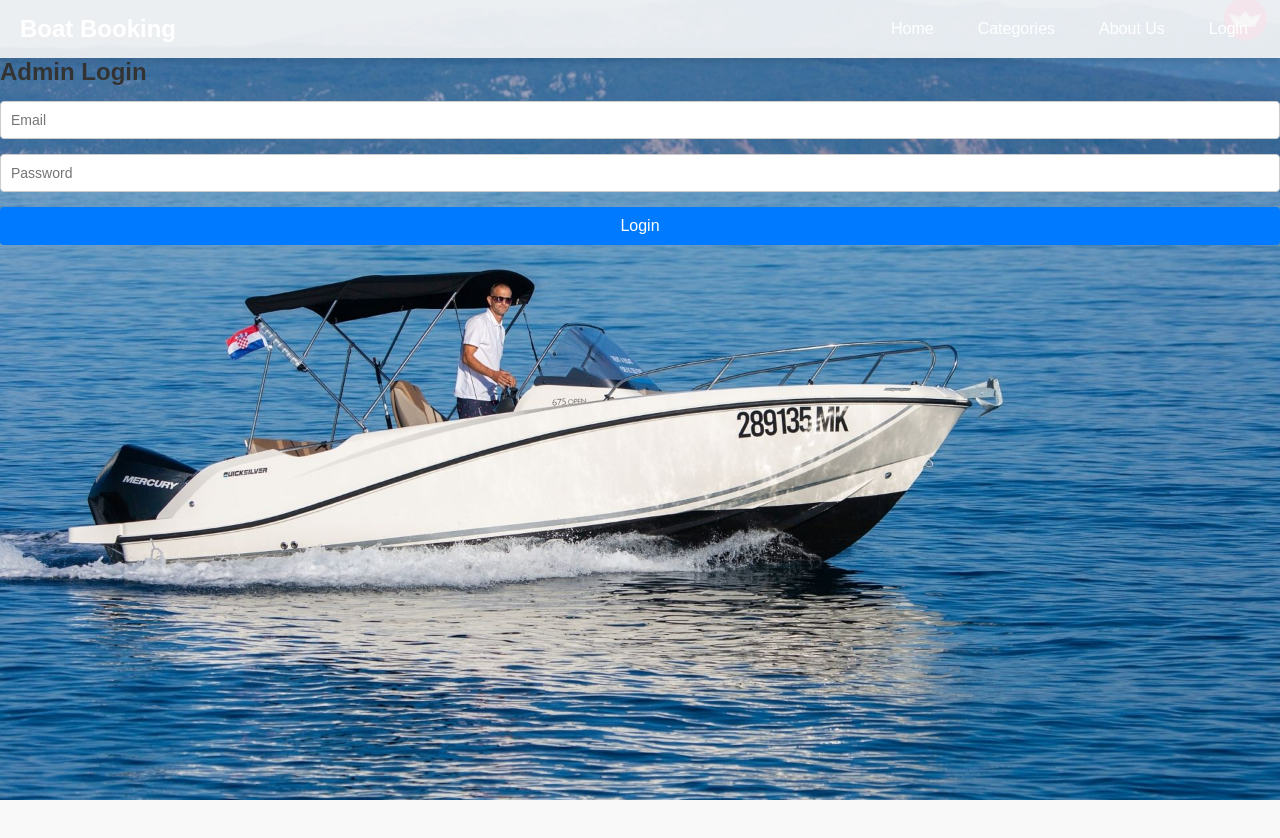
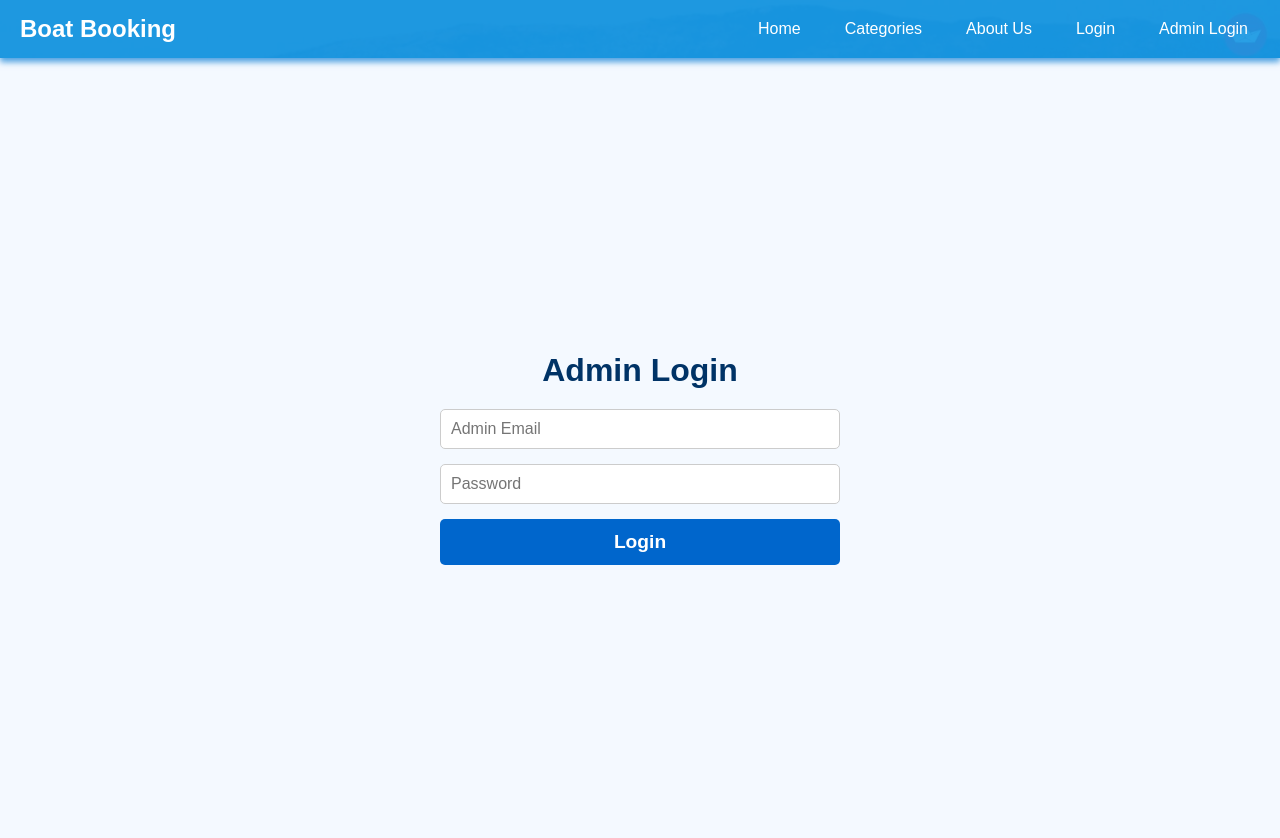
Before and after one commit to Harshparmar85/Boat-Rental, a React (Create React App) app: page /admin-login in a window 1280 px wide. Shown: the top 838 px of the page. Before the commit the page ends 800 px from the top, so only its background shows below. Built offline with nearby package versions, Linux system fonts and the light colour scheme; no server answers.

Commit message:
make some changes

```diff
--- a/src/App.js
+++ b/src/App.js
@@ -59,9 +59,16 @@ const App = () => {
               }
             />
 
-            {/* Admin routes */}
+            {/* Admin routes with protection */}
             <Route path="/admin-login" element={<AdminLogin />} />
-            <Route path="/admin-dashboard" element={<AdminDashboard />} />
+            <Route
+              path="/admin-dashboard"
+              element={
+                <ProtectedRoute requiredAdmin={true}>
+                  <AdminDashboard />
+                </ProtectedRoute>
+              }
+            />
 
             {/* Protected Boat Owner route */}
             <Route
--- /dev/null
+++ b/src/css/Admin.css
@@ -0,0 +1,58 @@
+.admin-login-container {
+  display: flex;
+  flex-direction: column;
+  align-items: center;
+  justify-content: center;
+  height: 100vh;
+  background-color: #f4f9ff; /* Light blue background */
+  padding: 20px;
+}
+
+.admin-login-title {
+  font-size: 2rem;
+  color: #003366; /* Dark blue */
+  margin-bottom: 20px;
+}
+
+.admin-login-form {
+  display: flex;
+  flex-direction: column;
+  gap: 15px;
+  width: 100%;
+  max-width: 400px;
+}
+
+.admin-input {
+  padding: 10px;
+  border: 1px solid #ccc;
+  border-radius: 5px;
+  font-size: 1rem;
+}
+
+.admin-login-button {
+  padding: 12px;
+  background-color: #0066cc; /* Blue */
+  color: white;
+  border: none;
+  border-radius: 5px;
+  font-size: 1.2rem;
+  font-weight: bold;
+  cursor: pointer;
+  transition: background-color 0.3s, transform 0.3s;
+}
+
+.admin-login-button:disabled {
+  background-color: #999; /* Disabled state */
+  cursor: not-allowed;
+}
+
+.admin-login-button:hover:not(:disabled) {
+  background-color: #005bb5; /* Darker blue */
+  transform: scale(1.05);
+}
+
+.admin-error {
+  color: red;
+  font-size: 0.9rem;
+  text-align: center;
+}
--- a/src/css/Navbar.css
+++ b/src/css/Navbar.css
@@ -1,12 +1,12 @@
 .navbar {
-  background-color: #000; /* Black Navbar */
-  color: white;
+  background-color: #0066cc; /* Blue Navbar */
+  color: rgba(23, 100, 242, 0.893);
   display: flex;
   align-items: center;
   justify-content: space-between;
   padding: 10px 20px;
   font-family: Arial, sans-serif;
-  box-shadow: 0 4px 6px rgba(0, 0, 0, 0.1);
+  box-shadow: 0 4px 6px rgba(6, 122, 211, 0.701);
 }
 
 .navbar-container {
@@ -52,7 +52,7 @@
 
 .logout-button {
   background-color: white;
-  color: #000;
+  color: #0066cc; /* Match the navbar's blue shade */
   border: none;
   padding: 8px 12px;
   border-radius: 4px;
--- a/src/pages/AdminDashboard.js
+++ b/src/pages/AdminDashboard.js
@@ -1,5 +1,5 @@
 import React, { useEffect, useState } from "react";
-import { auth, signOut } from "../firebase";  // Ensure signOut is imported from firebase.js
+import { auth, signOut } from "../firebase"; // Ensure signOut is imported from firebase.js
 import { useNavigate } from "react-router-dom";
 
 const AdminDashboard = () => {
@@ -7,27 +7,56 @@ const AdminDashboard = () => {
   const navigate = useNavigate();
 
   useEffect(() => {
-    const unsubscribe = auth.onAuthStateChanged((user) => {
-      if (user?.email === "Ramandeepsingh1032001@gmail.com") {
-        setUser(user);  // Set the user if the email matches
+    // Check for authenticated admin
+    const unsubscribe = auth.onAuthStateChanged((currentUser) => {
+      if (currentUser?.email === "R12@gmail.com") {
+        setUser(currentUser); // Set the user if the email matches admin
       } else {
-        navigate("/"); // Redirect if not admin
+        navigate("/"); // Redirect non-admins to homepage
       }
     });
-    return unsubscribe;  // Clean up on unmount
+
+    return unsubscribe; // Clean up the listener on unmount
   }, [navigate]);
 
-  const handleLogout = () => {
-    signOut(auth);
-    navigate("/");  // Redirect to homepage after logout
+  const handleLogout = async () => {
+    try {
+      await signOut(auth); // Log out from Firebase auth
+      navigate("/"); // Redirect to homepage after logout
+    } catch (error) {
+      console.error("Logout failed:", error); // Handle any potential errors
+    }
   };
 
   return (
-    <div>
-      <h2>Welcome, Admin!</h2>
-      {/* Display user info if needed */}
-      {user && <p>Logged in as: {user.email}</p>} {/* Optionally display user email */}
-      <button onClick={handleLogout}>Logout</button>
+    <div style={{ padding: "20px", textAlign: "center" }}>
+      <h2>Admin Dashboard</h2>
+      {/* Display admin info */}
+      {user && (
+        <div>
+          <p style={{ fontSize: "1.2rem", marginBottom: "20px" }}>
+            Logged in as: <strong>{user.email}</strong>
+          </p>
+        </div>
+      )}
+
+      <div>
+        {/* Add admin-specific links or sections here */}
+        <button
+          onClick={handleLogout}
+          style={{
+            padding: "10px 20px",
+            fontSize: "1rem",
+            backgroundColor: "#f00",
+            color: "#fff",
+            border: "none",
+            borderRadius: "5px",
+            cursor: "pointer",
+          }}
+        >
+          Logout
+        </button>
+      </div>
     </div>
   );
 };
--- a/src/pages/AdminLogin.js
+++ b/src/pages/AdminLogin.js
@@ -1,49 +1,71 @@
 import React, { useState } from "react";
 import { auth, signInWithEmailAndPassword } from "../firebase";
 import { useNavigate } from "react-router-dom";
+import "../css/Admin.css";
 
 const AdminLogin = () => {
   const [email, setEmail] = useState("");
   const [password, setPassword] = useState("");
   const [error, setError] = useState("");
+  const [loading, setLoading] = useState(false);
   const navigate = useNavigate();
+
+  const adminEmail = "R12@gmail.com"; // Replace with your admin email
+  const adminPassword = "A12345"; // Replace with your admin password
 
   const handleLogin = async (e) => {
     e.preventDefault();
-    const adminEmail = "Ramandeepsingh1032001@gmail.com"; // Replace with your admin email
 
-    if (email === adminEmail) {
-      try {
-        await signInWithEmailAndPassword(auth, email, password);
-        navigate("/admin-dashboard"); // Redirect to the admin page
-      } catch (err) {
-        setError("Invalid credentials. Please try again.");
-      }
-    } else {
-      setError("Access restricted to admins only.");
+    // Check if the entered email and password match the predefined credentials
+    if (email !== adminEmail || password !== adminPassword) {
+      setError("Access restricted to admins only. Invalid email or password.");
+      return;
+    }
+
+    try {
+      setError(""); // Reset any previous error
+      setLoading(true); // Show loading state
+      await signInWithEmailAndPassword(auth, email, password);
+      navigate("/admin-dashboard"); // Redirect to admin dashboard
+    } catch (err) {
+      const errorMessage =
+        err.code === "auth/wrong-password"
+          ? "Invalid password. Please try again."
+          : err.code === "auth/user-not-found"
+          ? "Admin account not found."
+          : "Something went wrong. Please try again.";
+      setError(errorMessage);
+    } finally {
+      setLoading(false); // Hide loading state
     }
   };
 
   return (
-    <div>
-      <h2>Admin Login</h2>
-      <form onSubmit={handleLogin}>
+    <div className="admin-login-container">
+      <h2 className="admin-login-title">Admin Login</h2>
+      <form onSubmit={handleLogin} className="admin-login-form">
         <input
           type="email"
-          placeholder="Email"
+          placeholder="Admin Email"
+          aria-label="Admin Email"
           value={email}
           onChange={(e) => setEmail(e.target.value)}
           required
+          className="admin-input"
         />
         <input
           type="password"
           placeholder="Password"
+          aria-label="Password"
           value={password}
           onChange={(e) => setPassword(e.target.value)}
           required
+          className="admin-input"
         />
-        <button type="submit">Login</button>
-        {error && <p style={{ color: "red" }}>{error}</p>}
+        <button type="submit" className="admin-login-button" disabled={loading}>
+          {loading ? "Logging in..." : "Login"}
+        </button>
+        {error && <p className="admin-error">{error}</p>}
       </form>
     </div>
   );
--- a/src/pages/App.css
+++ b/src/pages/App.css
@@ -35,8 +35,8 @@ body, html {
   justify-content: space-between;
   align-items: center;
   padding: 15px 20px;
-  background-color: rgba(247, 247, 247, 0.9); /* Semi-transparent background */
-  color: white;
+  background-color: rgba(18, 150, 227, 0.9); /* Semi-transparent background */
+  color: rgba(20, 169, 239, 0.888);
   position: sticky;
   top: 0;
   z-index: 1000;
--- a/src/pages/Navbar.js
+++ b/src/pages/Navbar.js
@@ -40,6 +40,13 @@ const Navbar = () => {
           </li>
           {user ? (
             <>
+              {user.email === "Ramandeepsingh1032001@gmail.com" && (
+                <li>
+                  <Link to="/admin-dashboard" className="nav-item">
+                    Admin Dashboard
+                  </Link>
+                </li>
+              )}
               <li>
                 <span className="welcome-text">
                   Welcome, {user.displayName || user.email.split("@")[0]}
@@ -52,11 +59,18 @@ const Navbar = () => {
               </li>
             </>
           ) : (
-            <li>
-              <Link to="/login" className="nav-item">
-                Login
-              </Link>
-            </li>
+            <>
+              <li>
+                <Link to="/login" className="nav-item">
+                  Login
+                </Link>
+              </li>
+              <li>
+                <Link to="/admin-login" className="nav-item">
+                  Admin Login
+                </Link>
+              </li>
+            </>
           )}
         </ul>
       </div>
```
